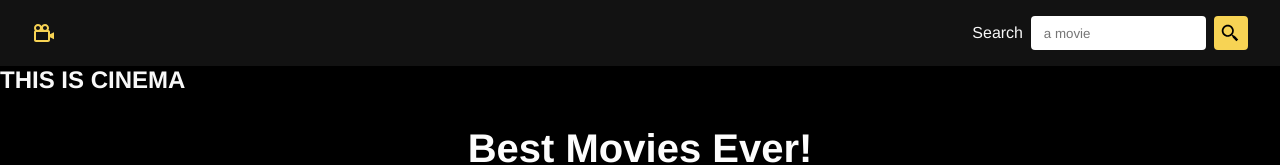
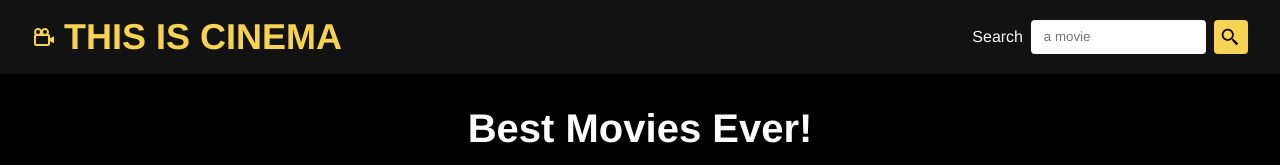
Before and after one commit to YuriCF1/Proj.Study-React-16, a React (Vite) app: page / in a window 1280 px wide. Shown: the top 165 px of the page. Built offline with nearby package versions, Linux system fonts and the light colour scheme; no server answers.

Commit message:
Changing title of navbar

```diff
--- a/src/App.tsx
+++ b/src/App.tsx
@@ -7,7 +7,6 @@ function App() {
   return (
     <div>
       <NavBar />
-      <h2>THIS IS CINEMA</h2>
       <Outlet></Outlet>
     </div>
   )
--- a/src/Components/NavBar.tsx
+++ b/src/Components/NavBar.tsx
@@ -19,7 +19,7 @@ const NavBar = () => {
   return (
     <nav className={styles.container} id="navbar">
       <h2>
-        <Link to="/"><BiCameraMovie /></Link>
+        <Link to="/"><BiCameraMovie /><h2>THIS IS CINEMA</h2></Link>
       </h2>
       <form action="" onSubmit={handleSubmit}>
         <label htmlFor="Search">Search</label>
```
